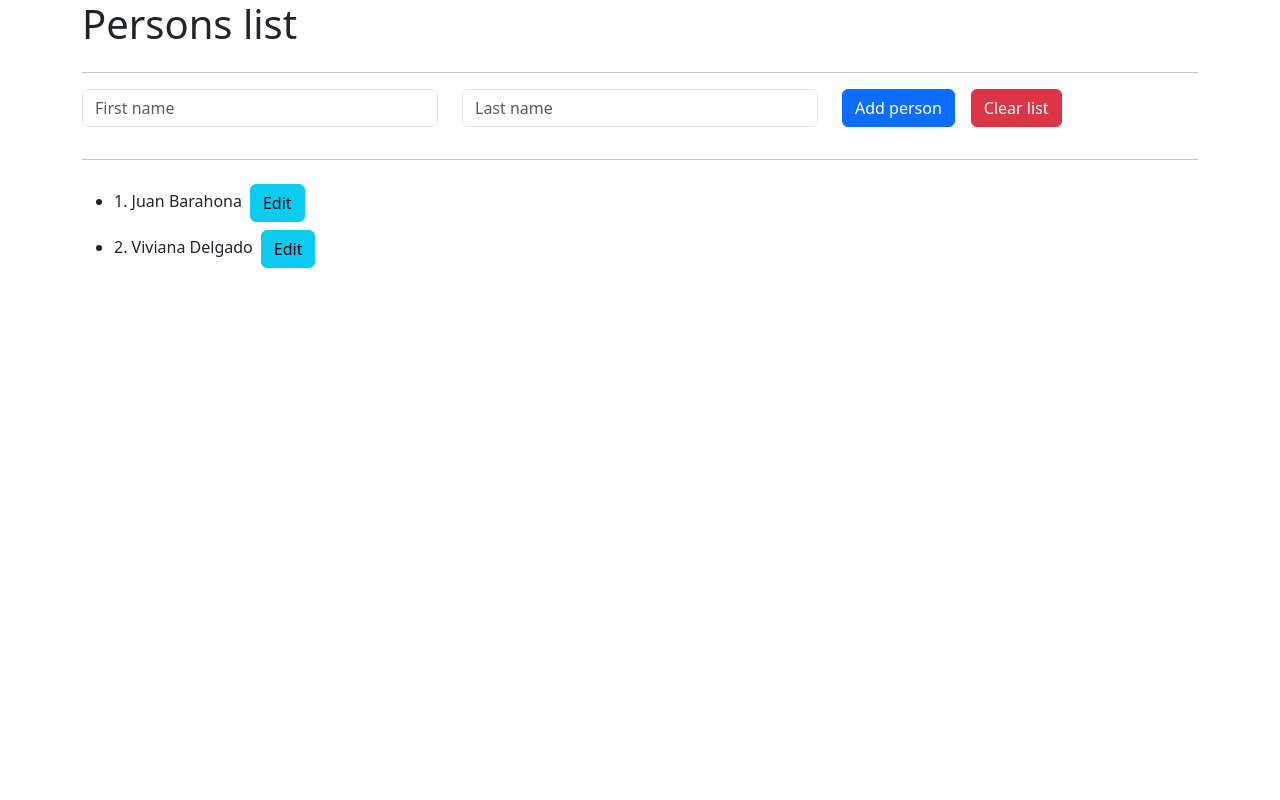
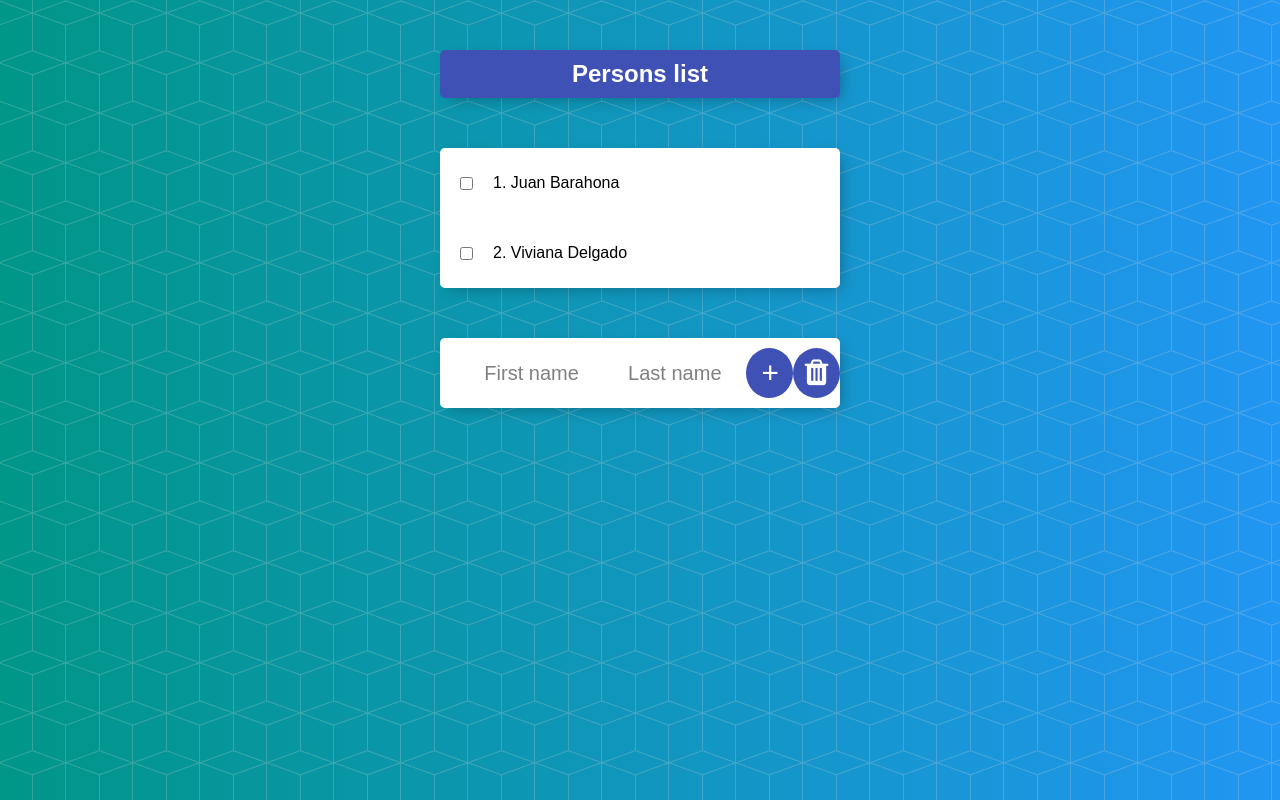
Before and after one commit to jfbarahonag/persons-list, an Angular app: page / in a window 1280 px wide. Shown: the top 800 px of the page. Built offline with nearby package versions, Linux system fonts and the light colour scheme.

Commit message:
bootstrap has been replaced by custom CSS

```diff
--- a/angular.json
+++ b/angular.json
@@ -25,13 +25,9 @@
               "src/assets"
             ],
             "styles": [
-              "src/styles.css",
-              "node_modules/bootstrap/dist/css/bootstrap.min.css"
+              "src/styles.css"
             ],
-            "scripts": [
-              "node_modules/@popperjs/core/dist/umd/popper-lite.js",
-              "node_modules/bootstrap/dist/js/bootstrap.min.js"
-            ]
+            "scripts": []
           },
           "configurations": {
             "production": {
--- a/src/app/app.component.html
+++ b/src/app/app.component.html
@@ -1,21 +1,16 @@
-<section class="container">
-  <div class="row">
+<!-- heading -->
+<section class="box" id="heading">
     <h1>{{ title }}</h1>
-  </div>
-  <hr />
+</section>
+<!-- persons list -->
+<section class="box">
+  <app-person
+    *ngFor="let person of getPersons(); let idx = index"
+    [person]="person"
+    [pos]="idx + 1"
+  />
+</section>
+<!-- person form -->
+<section class="box">
   <app-form />
-  <hr />
-  <div class="row">
-    <div class="col" *ngIf="getPersons().length; else emptyList">
-      <ul>
-        <li *ngFor="let person of getPersons(); let idx = index">
-          <app-person [person]="person" [pos]="idx + 1" />
-        </li>
-      </ul>
-    </div>
-  </div>
 </section>
-
-<ng-template #emptyList>
-  <h1>Uh oh, your list is empty!</h1>
-</ng-template>
--- a/src/app/form/form.component.html
+++ b/src/app/form/form.component.html
@@ -1,37 +1,30 @@
-<form class="form row">
-  <div class="col-lg-4 mb-3">
-    <label for="first-name" class="visually-hidden">First Name</label>
+<form class="item">
     <input
-      class="form-control"
       type="text"
       name="first-name"
       id="first-name"
       placeholder="First name"
-      #firstNameReference
+      [(ngModel)]="firstName"
     />
-  </div>
-  <div class="col-lg-4 mb-3">
-    <label for="last-name" class="visually-hidden">Last Name</label>
     <input
-      class="form-control"
       type="text"
       name="last-name"
       id="last-name"
       placeholder="Last name"
-      #lastNameReference
+      [(ngModel)]="lastName"
     />
-  </div>
-  <div class="col-lg-4 mb-3">
-    <button type="submit" class="btn btn-primary me-3" (click)="addPerson()">
-      Add person
+    <button type="submit" (click)="addPerson()">
+      <i>+</i>
     </button>
-    <button
+    <button type="button" (click)="clearPersonsList()">
+      <i class="fa fa-trash" aria-hidden="false"></i>
+    </button>
+
+    <!-- <button
       type="submit"
-      class="btn btn-danger"
       [disabled]="!getPersonsLength()"
       (click)="clearPersonsList()"
     >
       Clear list
-    </button>
-  </div>
+    </button> -->
 </form>
--- a/src/app/form/form.component.ts
+++ b/src/app/form/form.component.ts
@@ -1,7 +1,7 @@
 import { PersonsService } from './../persons.service';
 import { LoggingService } from './../logging.service';
 import { IName, nameTemplate, Person } from './../person.model';
-import { Component, ViewChild, ElementRef } from '@angular/core';
+import { Component } from '@angular/core';
 
 @Component({
   selector: 'app-form',
@@ -9,9 +9,6 @@ import { Component, ViewChild, ElementRef } from '@angular/core';
   styleUrls: ['./form.component.css']
 })
 export class FormComponent {
-  @ViewChild('firstNameReference') firstName: ElementRef | undefined = undefined;
-  @ViewChild('lastNameReference') lastName: ElementRef | undefined = undefined;
-
   constructor(
     private loggingService: LoggingService,
     private personsService: PersonsService,
@@ -21,6 +18,9 @@ export class FormComponent {
       alert(`Click on ${idx}`);
     })
   }
+
+  firstName = null;
+  lastName = null;
 
   getPersonsLength() {
     return this.personsService.getList().length;
@@ -33,8 +33,8 @@ export class FormComponent {
     }
 
     const newName: IName = {
-      first: this.firstName.nativeElement.value,
-      last: this.lastName.nativeElement.value,
+      first: this.firstName,
+      last: this.lastName,
     };
 
     if (JSON.stringify(newName) !== JSON.stringify(nameTemplate)) {
@@ -42,6 +42,9 @@ export class FormComponent {
       // create person
       const newPerson = new Person(newName);
       this.personsService.addPerson(newPerson);
+      // clean fields
+      this.firstName = null;
+      this.lastName = null;
     }
   }
 
--- a/src/app/person/person.component.html
+++ b/src/app/person/person.component.html
@@ -1,6 +1,7 @@
-<div class="my-2">
+<div class="item">
+  <input
+    type="checkbox"
+    (click)="onClickEdit()"
+  />
   <span>{{ pos }}. {{ person.name.first }} {{ person.name.last }}</span>
-  <button type="submit" class="ms-2 btn btn-info" (click)="onClickEdit()">
-    Edit
-  </button>
 </div>
--- a/src/index.html
+++ b/src/index.html
@@ -6,6 +6,7 @@
   <base href="/">
   <meta name="viewport" content="width=device-width, initial-scale=1">
   <link rel="icon" type="image/x-icon" href="favicon.ico">
+  <link rel="stylesheet" href="https://maxcdn.bootstrapcdn.com/font-awesome/4.6.3/css/font-awesome.min.css">
 </head>
 <body>
   <app-root></app-root>
--- a/src/styles.css
+++ b/src/styles.css
@@ -1 +1,88 @@
-/* You can add global styles to this file, and also import other style files */
+html {
+  background-color: #2196F3;
+  min-height: 1000px;
+  font-family: 'arial';
+  background: url(./assets/bg-pattern.png), #2196F3;
+  background: url(./assets/bg-pattern.png), -webkit-gradient(linear, right top, left top, from(#2196F3), to(#009688));
+  background: url(./assets/bg-pattern.png), linear-gradient(to left, #2196F3, #009688)
+}
+
+h1 {
+  color: #fff;
+  padding: 10px;
+}
+
+.box {
+  max-width: 400px;
+  margin: 50px auto;
+  background: white;
+  border-radius: 5px;
+  box-shadow: 5px 5px 15px -5px rgba(0, 0, 0, 0.3);
+}
+
+#heading {
+  background-color: #3F51B5;
+  text-align: center;
+}
+
+.item {
+  min-height: 70px;
+  display: flex;
+  align-items: center;
+  border-bottom: 1px solid #F1F1F1;
+}
+
+.item:last-child {
+  border-bottom: 0;
+}
+
+
+input[type="checkbox"] {
+  margin: 20px;
+}
+
+p {
+  margin: 0;
+  padding: 20px;
+  font-size: 20px;
+  font-weight: 200;
+  color: #00204a;
+}
+
+form {
+  text-align: center;
+  margin-left: 20px;
+}
+
+button {
+  min-height: 50px;
+  width: 50px;
+  border-radius: 50%;
+  border-color: transparent;
+  background-color: #3F51B5;
+  color: #fff;
+  font-size: 30px;
+  padding: 6px;
+  border-width: 0;
+}
+
+input[type="text"] {
+  text-align: center;
+  height: 60px;
+  top: 10px;
+  border: none;
+  background: transparent;
+  font-size: 20px;
+  font-weight: 200;
+  width: 40%;
+}
+
+input[type="text"]:focus {
+  outline: none;
+  box-shadow: inset 0 -3px 0 0 #3F51B5;
+}
+
+::placeholder {
+  color: grey;
+  opacity: 1;
+}
```
Also changed, not shown: src/assets/bg-pattern.png (added).
